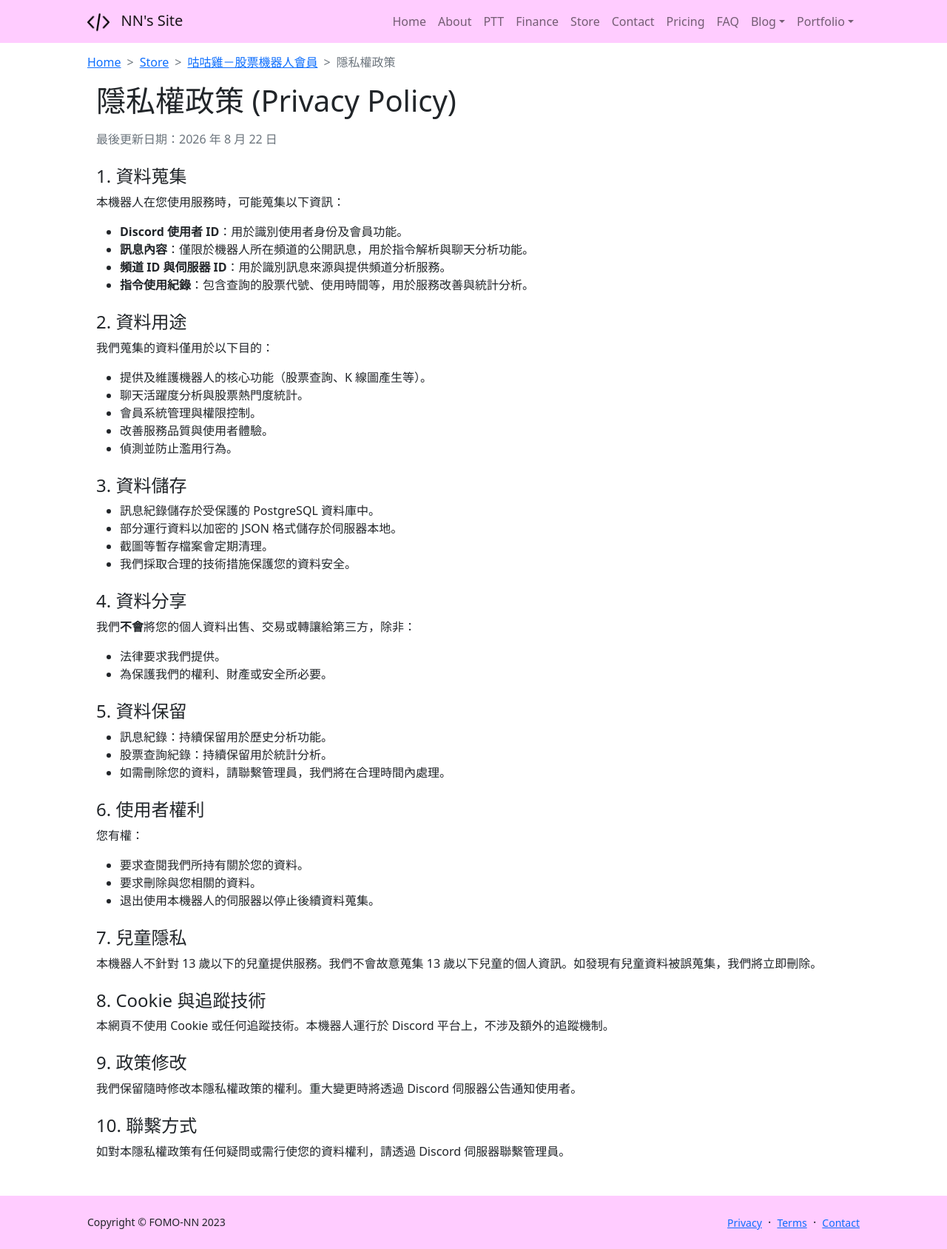
After one commit to oxNNxo/my-flask-app, a Flask app: template app/templates/store/discord_bot_privacy.html in a window 1280 px wide. The commit adds this page. Shown: the whole page at 74% size. Run offline with Flask 3, Linux system fonts and the light colour scheme; the template is opened without the code that fills it, so the values that code supplies are empty; parts of the project's set-up code (start-up, migrations or seed data) failed here and were passed over; some libraries are stand-ins or nearby versions.

Commit message:
feat(Store): add bot privacy and bot terms pages

```diff
--- /dev/null
+++ b/app/templates/store/discord_bot_privacy.html
@@ -0,0 +1,76 @@
+{% extends "base.html" %}
+
+{% block breadcrumb %}
+<li class="breadcrumb-item"><a href="{{ url_for('main.index') }}">Home</a></li>
+<li class="breadcrumb-item"><a href="{{ url_for('store.index') }}">Store</a></li>
+<li class="breadcrumb-item"><a href="{{ url_for('store.discord_bot_stock_subscribe') }}">咕咕雞－股票機器人會員</a></li>
+<li class="breadcrumb-item active" aria-current="page">隱私權政策</li>
+{% endblock %}
+
+{% block content %}
+<section>
+    <h1 class="mb-3">隱私權政策 (Privacy Policy)</h1>
+    <p class="text-muted mb-4">最後更新日期：2026 年 8 月 22 日</p>
+
+    <h2 class="h4 mt-4">1. 資料蒐集</h2>
+    <p>本機器人在您使用服務時，可能蒐集以下資訊：</p>
+    <ul>
+        <li><strong>Discord 使用者 ID</strong>：用於識別使用者身份及會員功能。</li>
+        <li><strong>訊息內容</strong>：僅限於機器人所在頻道的公開訊息，用於指令解析與聊天分析功能。</li>
+        <li><strong>頻道 ID 與伺服器 ID</strong>：用於識別訊息來源與提供頻道分析服務。</li>
+        <li><strong>指令使用紀錄</strong>：包含查詢的股票代號、使用時間等，用於服務改善與統計分析。</li>
+    </ul>
+
+    <h2 class="h4 mt-4">2. 資料用途</h2>
+    <p>我們蒐集的資料僅用於以下目的：</p>
+    <ul>
+        <li>提供及維護機器人的核心功能（股票查詢、K 線圖產生等）。</li>
+        <li>聊天活躍度分析與股票熱門度統計。</li>
+        <li>會員系統管理與權限控制。</li>
+        <li>改善服務品質與使用者體驗。</li>
+        <li>偵測並防止濫用行為。</li>
+    </ul>
+
+    <h2 class="h4 mt-4">3. 資料儲存</h2>
+    <ul>
+        <li>訊息紀錄儲存於受保護的 PostgreSQL 資料庫中。</li>
+        <li>部分運行資料以加密的 JSON 格式儲存於伺服器本地。</li>
+        <li>截圖等暫存檔案會定期清理。</li>
+        <li>我們採取合理的技術措施保護您的資料安全。</li>
+    </ul>
+
+    <h2 class="h4 mt-4">4. 資料分享</h2>
+    <p>我們<strong>不會</strong>將您的個人資料出售、交易或轉讓給第三方，除非：</p>
+    <ul>
+        <li>法律要求我們提供。</li>
+        <li>為保護我們的權利、財產或安全所必要。</li>
+    </ul>
+
+    <h2 class="h4 mt-4">5. 資料保留</h2>
+    <ul>
+        <li>訊息紀錄：持續保留用於歷史分析功能。</li>
+        <li>股票查詢紀錄：持續保留用於統計分析。</li>
+        <li>如需刪除您的資料，請聯繫管理員，我們將在合理時間內處理。</li>
+    </ul>
+
+    <h2 class="h4 mt-4">6. 使用者權利</h2>
+    <p>您有權：</p>
+    <ul>
+        <li>要求查閱我們所持有關於您的資料。</li>
+        <li>要求刪除與您相關的資料。</li>
+        <li>退出使用本機器人的伺服器以停止後續資料蒐集。</li>
+    </ul>
+
+    <h2 class="h4 mt-4">7. 兒童隱私</h2>
+    <p>本機器人不針對 13 歲以下的兒童提供服務。我們不會故意蒐集 13 歲以下兒童的個人資訊。如發現有兒童資料被誤蒐集，我們將立即刪除。</p>
+
+    <h2 class="h4 mt-4">8. Cookie 與追蹤技術</h2>
+    <p>本網頁不使用 Cookie 或任何追蹤技術。本機器人運行於 Discord 平台上，不涉及額外的追蹤機制。</p>
+
+    <h2 class="h4 mt-4">9. 政策修改</h2>
+    <p>我們保留隨時修改本隱私權政策的權利。重大變更時將透過 Discord 伺服器公告通知使用者。</p>
+
+    <h2 class="h4 mt-4">10. 聯繫方式</h2>
+    <p>如對本隱私權政策有任何疑問或需行使您的資料權利，請透過 Discord 伺服器聯繫管理員。</p>
+</section>
+{% endblock %}
--- a/app/templates/store/discord_bot_subscribe.html
+++ b/app/templates/store/discord_bot_subscribe.html
@@ -72,6 +72,11 @@
                 <p>聯絡方式<br>
                 Discord: oonnoo_ 凱蒂貓<br>
                 email: yankees.yes123@gmail.com</p>
+                <p>
+                    <a href="{{ url_for('store.discord_bot_stock_subscribe_privacy') }}">隱私權政策</a>
+                    <span class="mx-1">&middot;</span>
+                    <a href="{{ url_for('store.discord_bot_stock_subscribe_terms') }}">服務條款</a>
+                </p>
             </div>
             <div class="col-12 col-lg-4">
                 <div class="row">
```
Also changed, not shown: app/store/routes.py (+8 -0 lines), app/templates/store/discord_bot_terms.html (added, +59 -0 lines).
